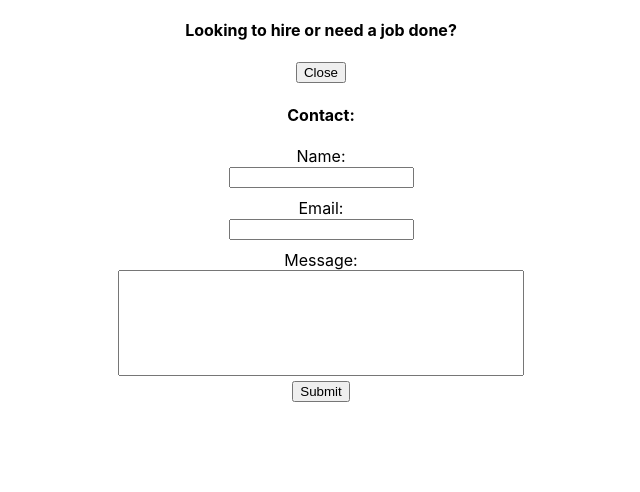
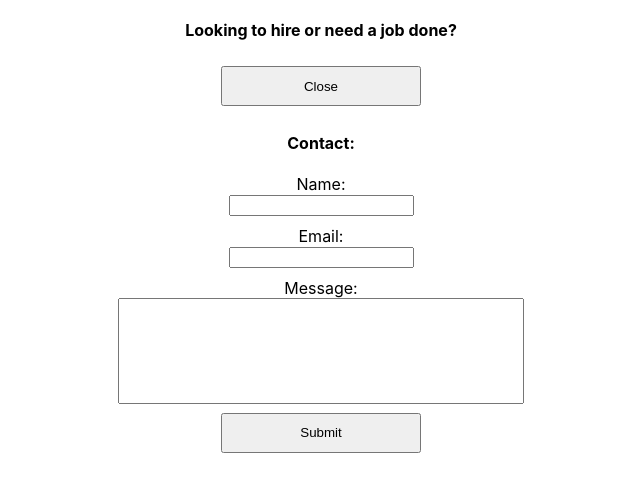
Before and after one commit to fsd66/fsd66.github.io, a React (Create React App) app: page / in a window 1280 px wide. Both pictures are taken after a click on the button "Contact". Shown: the part 208-700 px from the top of the page, without its empty margins (319-959 px from the left). Built offline with nearby package versions, Linux system fonts and the light colour scheme.

Commit message:
minor changes

```diff
--- a/src/App.css
+++ b/src/App.css
@@ -38,3 +38,9 @@ input.number-input {
   width: 100px;
   text-align: right;
 }
+
+input.button {
+  width: 200px;
+  height: 40px;
+  margin: 5px;
+}
--- a/src/App.js
+++ b/src/App.js
@@ -13,10 +13,12 @@ function App() {
       <div>
         <p>Please visit my <GithubLink /></p>
       </div>
+
       <div>
         <div>Enjoy my work?</div>
         <KoFiLink />
       </div>
+
       <WorkRequest />
     </div>
   );
--- a/src/components/KoFiLink.js
+++ b/src/components/KoFiLink.js
@@ -3,7 +3,7 @@ import React from "react";
 class KoFiLink extends React.Component {
     render() {
         return (
-            <a href='https://ko-fi.com/C0C326PFZ' target='_blank'><img height="36" src='https://cdn.ko-fi.com/cdn/kofi5.png?v=2' border='0' alt='Buy Me a Coffee at ko-fi.com' /></a>
+            <a href='https://ko-fi.com/C0C326PFZ' target='_blank' rel="noreferrer"><img height="36" src='https://cdn.ko-fi.com/cdn/kofi5.png?v=2' border='0' alt='Buy Me a Coffee at ko-fi.com' /></a>
         );
     }
 }
--- a/src/components/WorkRequest.js
+++ b/src/components/WorkRequest.js
@@ -22,7 +22,7 @@ class WorkRequest extends React.Component {
             <div>
                 <h4>Looking to hire or need a job done?</h4>
                 <div>
-                    <input type="button" value={this.state.contactOpened ? "Close" : "Contact"} onClick={this.toggleContactForm} />
+                    <input className="button" type="button" value={this.state.contactOpened ? "Close" : "Contact"} onClick={this.toggleContactForm} />
                 </div>
 
                 <div className={this.state.contactOpened ? "" : "display-none"}>
--- a/src/components/WorkRequestForm.js
+++ b/src/components/WorkRequestForm.js
@@ -59,18 +59,6 @@ class WorkRequestForm extends React.Component {
             );
         }
 
-        const createSpecifyField = (formValue) => {
-            const onChange = (value, e) => {
-                this.updateFormValue(formValue, value);
-            };
-
-            return (
-                <div>
-                    <input type="text" placeholder="Please specify" className="form-input" onChange={(e) => onChange(e.target.value, e)} />
-                </div>
-            );
-        };
-
         return (
             <div>
                 <form className="work-form">
@@ -94,7 +82,7 @@ class WorkRequestForm extends React.Component {
                     </div>
 
                     <div>
-                        <input type="submit" className="form-input" value="Submit" onClick={e => this.submitForm(e)} />
+                        <input type="submit" className="form-input button" value="Submit" onClick={e => this.submitForm(e)} />
                     </div>
                 </form>
             </div>
```
